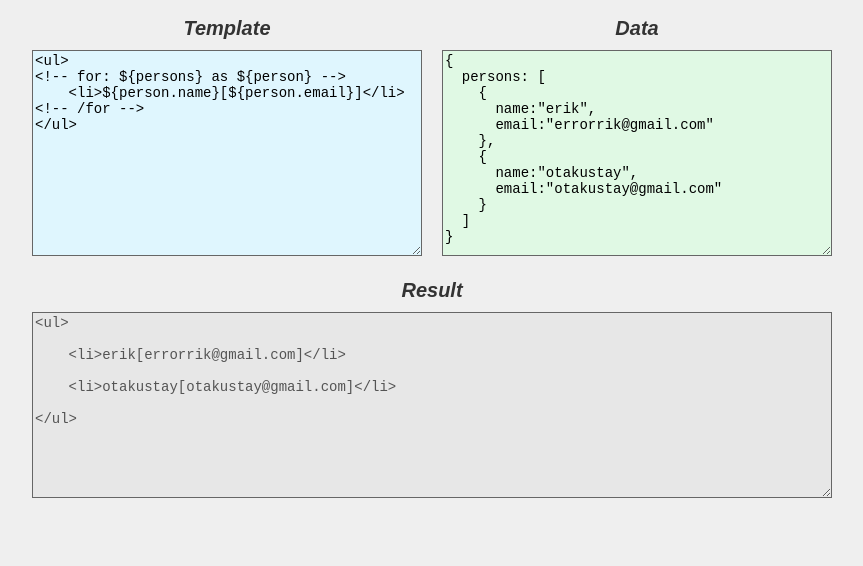
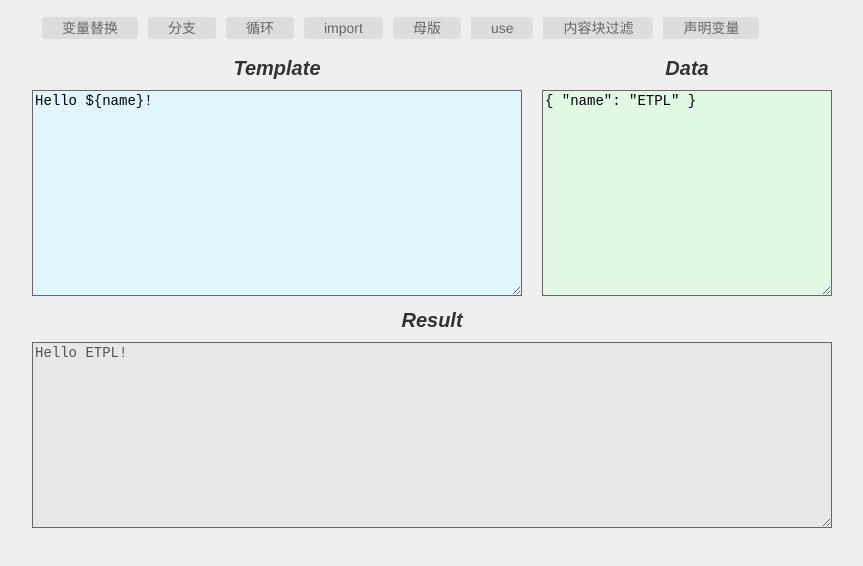
Before and after one commit to ecomfe/etpl, a plain HTML site: page index.html in a window 1280 px wide. Shown: the part 672-1238 px from the top of the page, without its empty margins (208-1071 px from the left). Before the commit the page ends 1213 px from the top, so only its background shows below. Drawn offline with Linux system fonts and the light colour scheme.

Commit message:
add try navigator

```diff
--- a/index.html
+++ b/index.html
@@ -15,13 +15,23 @@
 	</div>
 	<h2>Start</h2>
 	<p class="use">ETPL可以在CommonJS/AMD的模块定义环境中使用，也能直接在页面下通过<em>&lt;script src=</em>引用：</p>
-	<ol>
+	<ol class="use-step">
 		<li>CommonJS/AMD环境下需要通过如下代码得到ETPL的模块。<br /><code>var etpl = require( 'etpl' );</code></li>
 		<li>得到ETPL模块对象后，首先对模板源代码进行编译，会能得到编译后的function。<br /><code>var render = etpl.compile( 'Hello ${name}!' );</code></li>
 		<li>然后执行这个function，传入数据对象，就能得到模板执行的结果了。<br /><code>var text = render( {name: 'etpl'} );</code></li>
 	</ol>
 	<h2>Try</h2>
-	<div style="width:800px; margin:0 auto;">
+	<div class="try-panel">
+		<ul class="try-nav" id="try-nav">
+			<li data-nav="vs">变量替换</li>
+			<li data-nav="if">分支</li>
+			<li data-nav="for">循环</li>
+			<li>import</li>
+			<li data-nav="master">母版</li>
+			<li>use</li>
+			<li data-nav="filter">内容块过滤</li>
+			<li data-nav="var">声明变量</li>
+		</ul>
 		<div class="try-template">
 			<h3>Template</h3>
 			<textarea id="text-template"></textarea>
--- a/page.css
+++ b/page.css
@@ -36,7 +36,7 @@ h2 {
 h3 {
 	font-size: 20px;
 	font-style: italic;
-	padding: 20px 0 10px;
+	padding: 10px 0 10px;
 }
 
 .desc {
@@ -97,12 +97,12 @@ h3 {
 	margin:0 5px;
 }
 
-ol {
+.use-step {
 	width: 780px;
 	margin: 12px auto;
 }
 
-li {
+.use-step li {
     color: #666;
 	font-size: 15px;
 	width: 740px;
@@ -110,7 +110,7 @@ li {
 	line-height: 120%;
 }
 
-code {
+.use-step code {
 	color: #999;
 	background: #E7E7E7;
 	padding: 2px;
@@ -118,14 +118,42 @@ code {
 	font-family: 'Courier New';
 }
 
+.try-panel {
+	width:800px;
+	margin:0 auto;
+}
+
+.try-nav {
+	height: 30px;
+	padding: 20px 0 0 10px;
+}
+
+.try-nav li {
+	margin-right: 10px;
+	float: left;
+	list-style: none;
+	background: #ddd;
+	padding: 0 20px;
+	cursor: pointer;
+	font-family: Helvetica, arial;
+	color: #666;
+	line-height: 22px;
+	border-radius: 3px;
+}
+
+.try-nav li:hover {
+	background: #aaa;
+	color: #333;
+}
+
 .try-template {
 	float: left;
-	width: 390px;
+	width: 490px;
 }
 
 .try-data {
 	float: right;
-	width: 390px;
+	width: 290px;
 }
 
 .try-template h3, .try-data h3, .try-result h3 {
@@ -140,13 +168,13 @@ textarea {
 
 .try-template textarea {
 	background:#DFF6FE;
-	width: 384px;
+	width: 484px;
 	height: 200px;
 }
 
 .try-data textarea {
 	background:#E0F9E4;
-	width: 384px;
+	width: 284px;
 	height: 200px;
 }
 
--- a/try.js
+++ b/try.js
@@ -3,28 +3,8 @@
     var dataText = document.getElementById( 'text-data' );
     var resultText = document.getElementById( 'text-result' );
 
-    tplText.value = [
-        '<ul>',
-        '<!-- for: ${persons} as ${person} -->',
-        '    <li>${person.name}[${person.email}]</li>',
-        '<!-- /for -->',
-        '</ul>'
-    ].join( '\n' );
-
-    dataText.value = [
-        '{',
-        '  persons: [',
-        '    {',
-        '      name:"erik", ',
-        '      email:"errorrik@gmail.com"',
-        '    },',
-        '    {',
-        '      name:"otakustay",',
-        '      email:"otakustay@gmail.com"',
-        '    }',
-        '  ]',
-        '}'
-    ].join( '\n' );
+    tplText.value = 'Hello ${name}!';
+    dataText.value = '{ "name": "ETPL" }';
 
     function tryRender() {
         var tpl = tplText.value;
@@ -66,4 +46,137 @@
 
     tryRender();
     tplText.onblur = dataText.onblur = tryRender;
+
+    var tryCodes = {
+        'if': {
+            template: [
+                '<!-- if: ${num} === ${str} -->',
+                'same type and value',
+                '<!-- elif: ${num} == ${str} -->',
+                'different type same value',
+                '<!-- else -->',
+                'different value',
+                '<!--/if-->'
+            ].join( '\n' ),
+            data: [
+                '{',
+                '  num: 1,',
+                '  str: "1"',
+                '}'
+            ].join( '\n' )
+        },
+        'for': {
+            template: [
+                '<ul>',
+                '<!-- for: ${persons} as ${person} -->',
+                '    <li>${person.name}[${person.email}]</li>',
+                '<!-- /for -->',
+                '</ul>'
+            ].join( '\n' ),
+            data: [
+                '{',
+                '  persons: [',
+                '    {',
+                '      name:"erik", ',
+                '      email:"errorrik@gmail.com"',
+                '    },',
+                '    {',
+                '      name:"otakustay",',
+                '      email:"otakustay@gmail.com"',
+                '    }',
+                '  ]',
+                '}'
+            ].join( '\n' )
+        },
+        'use': {
+            template: [
+                '<ul>',
+                '<!-- for: ${persons} as ${p} -->',
+                '  <!-- use: item(main=${p.name}, sub=${p.email}) -->',
+                '<!-- /for -->',
+                '</ul>',
+                '<!-- target: item --><li>${main}[${sub}]</li>'
+            ].join( '\n' ),
+            data: [
+                '{',
+                '  persons: [',
+                '    {',
+                '      name:"erik", ',
+                '      email:"errorrik@gmail.com"',
+                '    },',
+                '    {',
+                '      name:"otakustay",',
+                '      email:"otakustay@gmail.com"',
+                '    }',
+                '  ]',
+                '}'
+            ].join( '\n' )
+        },
+        'import': {
+            template: [
+                '<p><!-- import: hello --></p>',
+                '<!-- target: hello -->Hello, I am ${name}!'
+            ].join( '\n' ),
+            data: '{ "name": "ETPL" }'
+        },
+        'filter': {
+            template: [
+                '<!-- filter: html -->',
+                'Hello, I am <b>${name}</b>!',
+                '<!-- /filter -->',
+                'Hello, I am <b>${name}</b>!'
+            ].join( '\n' ),
+            data: '{ "name": "ETPL" }'
+        },
+        'master': {
+            template: [
+                '<!-- master: myMaster -->',
+                '<header><!-- contentplaceholder: head -->header<!-- /contentplaceholder--></header>',
+                '<p><!-- contentplaceholder: body -->body<!-- /contentplaceholder--></p>',
+                '<footer><!-- contentplaceholder: foot --></footer>',
+                '',
+                '<!-- target: myTarget(master=myMaster) -->',
+                '<!-- content: body -->Hello, I am ${name}!<!-- /content -->',
+                '<!-- content: foot --><!-- import: copyright --><!-- /content -->',
+                '',
+                '<!-- target: copyright -->&copy;2013'
+            ].join( '\n' ),
+            data: '{ "name": "ETPL" }'
+        },
+        'vs': {
+            template: [
+                'Hello ${htmlcontent}!',
+                'Hello ${htmlcontent | raw}!',
+                'Search <a href="search?${urlcontent | url}">${urlcontent}</a>!'
+            ].join( '\n' ),
+            data: [
+                '{ ',
+                '  "htmlcontent": "<b>ETPL</b>",',
+                '  "urlcontent": "中文"',
+                '}'
+            ].join( '\n' )
+        },
+        'var': {
+            template: [
+                '<!-- var: name = "errorrik" -->',
+                'Hello ${name}!'
+            ].join( '\n' ),
+            data: '{ "name": "ETPL" }'
+        }
+    };
+
+    document.getElementById( 'try-nav' ).onclick = function ( e ) {
+        e = e || window.event;
+        var target = e.srcElement || e.target;
+
+        if ( target.tagName == 'LI' ) {
+            var type = target.getAttribute( 'data-nav' ) || target.innerHTML;
+            var tryCode = tryCodes[ type ];
+            if ( tryCode ) {
+                tplText.value = tryCode.template;
+                dataText.value = tryCode.data;
+                tryRender();
+            }
+        }
+    };
 })();
```
